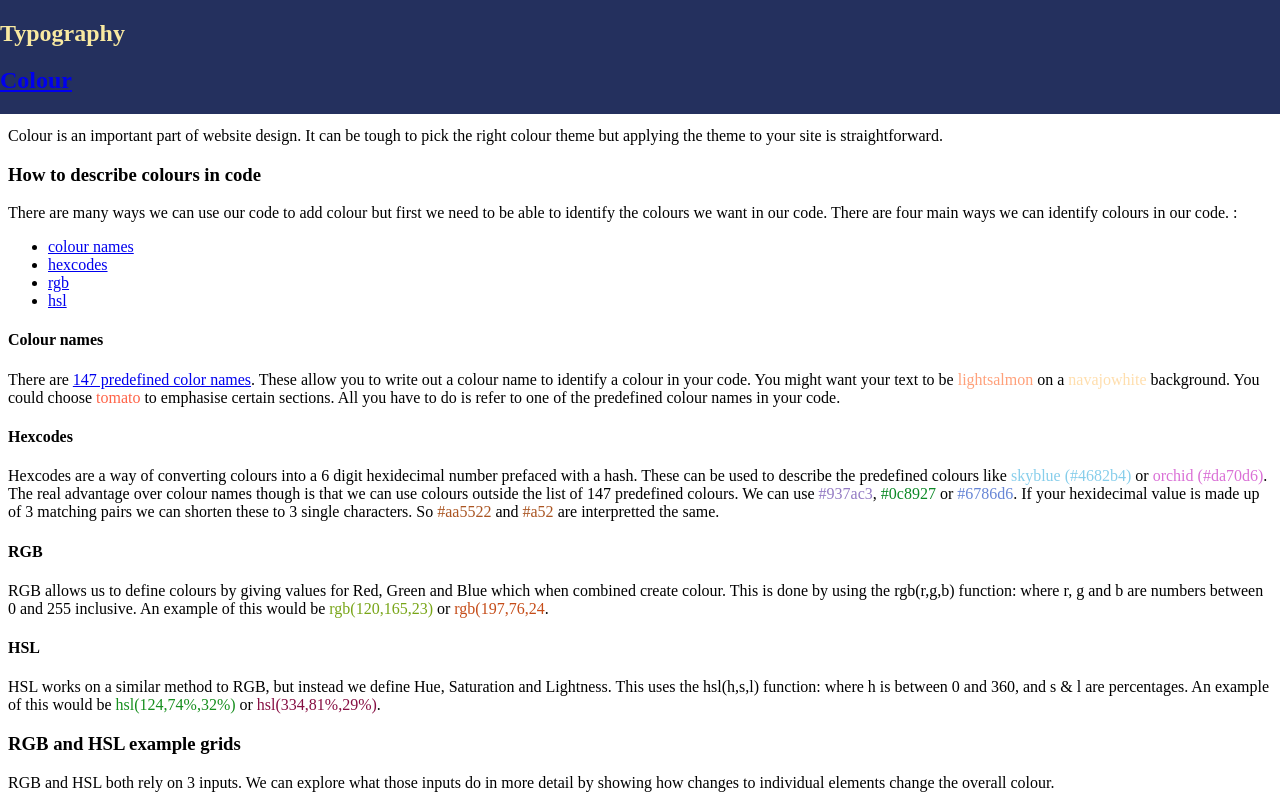
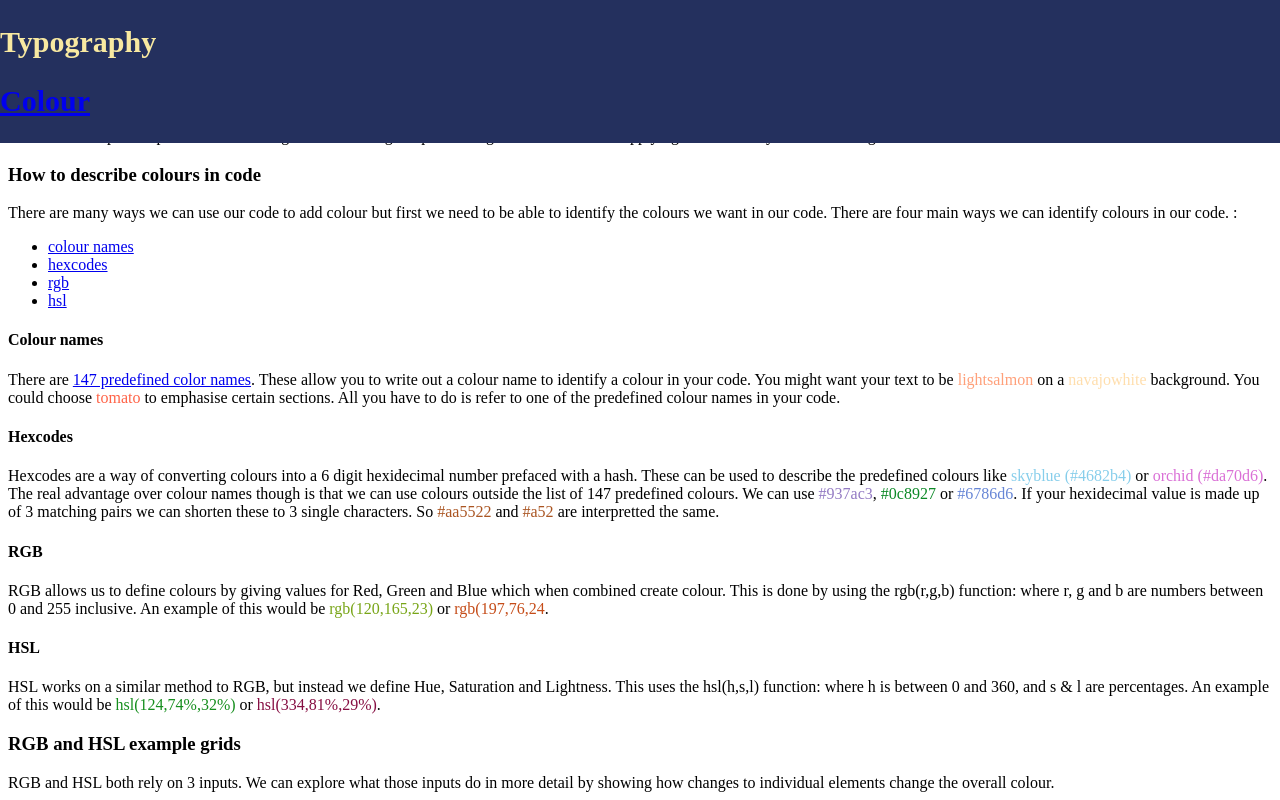
Before and after one commit to stevhook/HTML-Cheatsheet, a plain HTML site: page index.html in a window 1280 px wide. Shown: the top 800 px of the page. Drawn offline with Linux system fonts and the light colour scheme.

Commit message:
nav font changes

```diff
--- a/resources/index.css
+++ b/resources/index.css
@@ -6,6 +6,7 @@
 #24305E
 */
 
+/* Nav styling */
 div.nav {
     background-color: #24305E;
     position: fixed;
@@ -13,9 +14,9 @@ div.nav {
     right: 0px;
     left: 0px;
     width: 100%;
-
 }
 
 div.nav>h2 {
     color: #F8E9A1;
+    font-size: 30px;
 }
```
